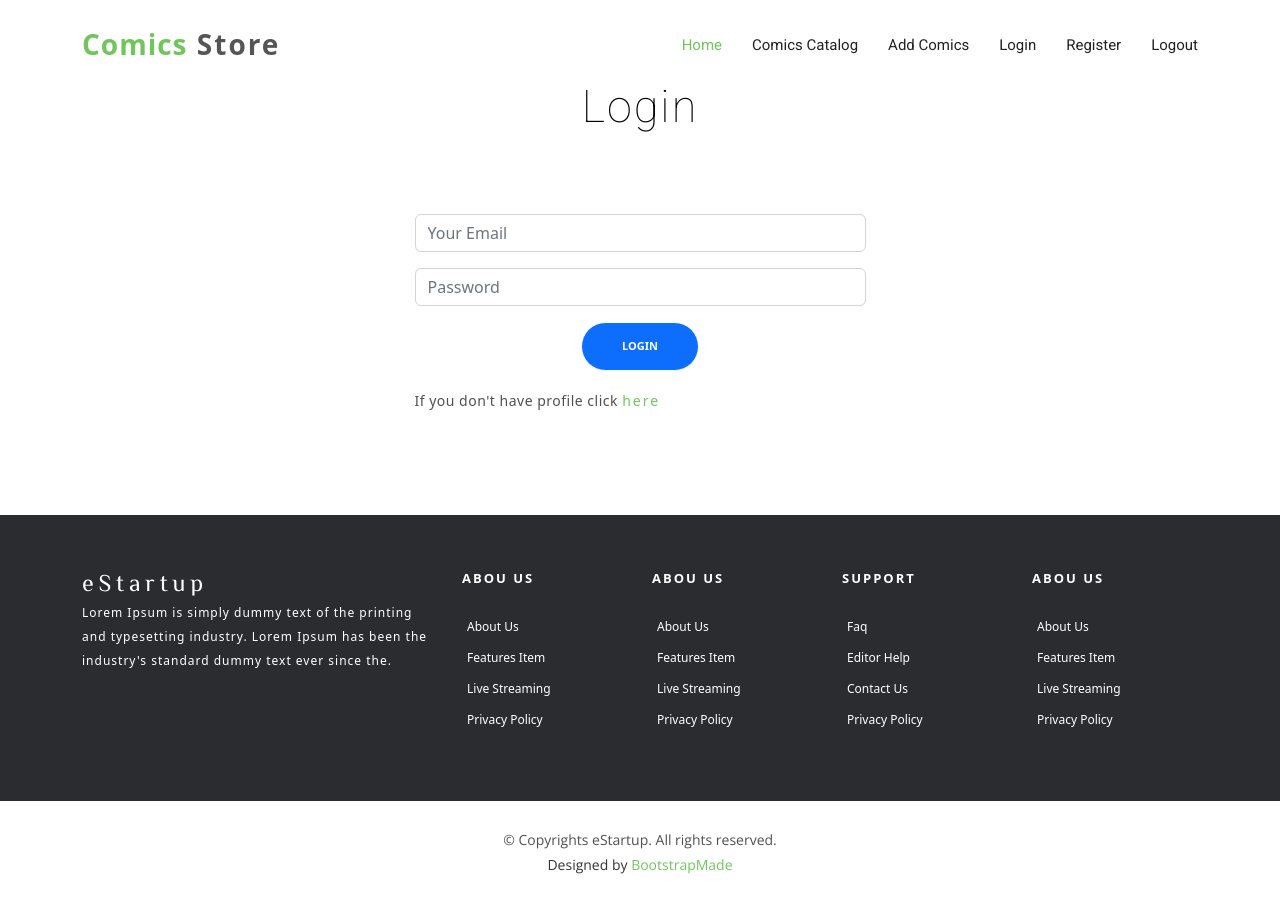
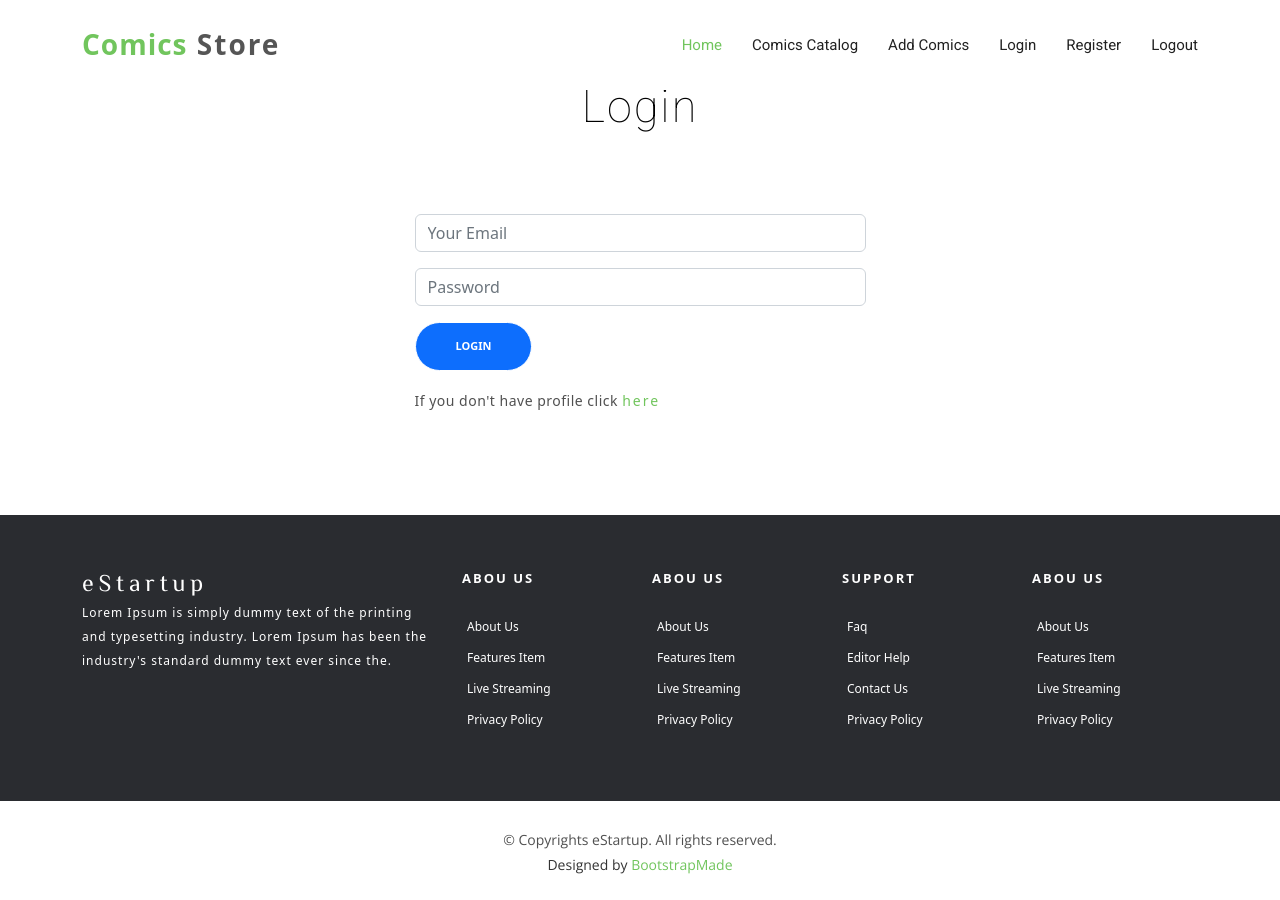
Before and after one commit to mihalkoff/react-project, a React (Create React App) app in the folder client/: page /login in a window 1280 px wide. Built offline with nearby package versions, Linux system fonts and the light colour scheme.

Commit message:
Update Login and Register css

```diff
--- a/client/src/components/Login/Login.js
+++ b/client/src/components/Login/Login.js
@@ -1,4 +1,4 @@
-import styles from './login.module.css';
+import './login.css';
 
 export const Login = () => {
     return (
@@ -13,13 +13,13 @@ export const Login = () => {
                     <div className="col-lg-5 col-md-8">
                         <div className="form">
                             <form className="contactForm">
-                                <div className={styles.bottomSpace}>
+                                <div className="form-group bottom-space">
                                     <input type="email" className="form-control" name="email" id="email" placeholder="Your Email"/>
                                 </div>
-                                <div className="form-group" style={{marginBottom: '1rem'}}>
+                                <div className="form-group bottom-space">
                                     <input type="password" className="form-control" name="password" id="login-password" placeholder="Password"/>
                                 </div>
-                                <div className="text-center" style={{marginBottom: '1rem'}}>
+                                <div className="form-group bottom-space">
                                     <button className="btn btn-primary" type="submit">Login</button>
                                 </div>
                             </form>
--- a/client/src/components/Login/login.module.css
+++ b/client/src/components/Login/login.css
@@ -1,3 +1,3 @@
-.bottomSpace {
+.bottom-space {
     margin-bottom: 1rem;
 }
--- a/client/src/components/Register/Register.js
+++ b/client/src/components/Register/Register.js
@@ -1,3 +1,5 @@
+import './register.css';
+
 export const Register = () => {
     return (
         <section id="contact" className="padd-section">
@@ -11,13 +13,13 @@ export const Register = () => {
                     <div className="col-lg-5 col-md-8">
                         <div className="form">
                             <form className="contactForm">
-                                <div className="form-group" style={{marginBottom: '1rem'}}>
+                                <div className="form-group bottom-space">
                                     <input type="email" className="form-control" name="email" id="email" placeholder="Your Email"/>
                                 </div>
-                                <div className="form-group" style={{marginBottom: '1rem'}}>
+                                <div className="form-group bottom-space">
                                     <input type="password" autocomplete="on" className="form-control" name="password" id="register-password" placeholder="Password"/>
                                 </div>
-                                <div className="form-group" style={{marginBottom: '1rem'}}>
+                                <div className="form-group bottom-space">
                                     <input type="password" autocomplete="on" className="form-control" name="confirm-password" id="confirm-password" placeholder="Confirm Password"/>
                                 </div>
                                 <div className="text-center" style={{marginBottom: '1rem'}}>
--- /dev/null
+++ b/client/src/components/Register/register.css
@@ -0,0 +1,3 @@
+.bottom-space {
+    margin-bottom: 1rem;
+}
```
